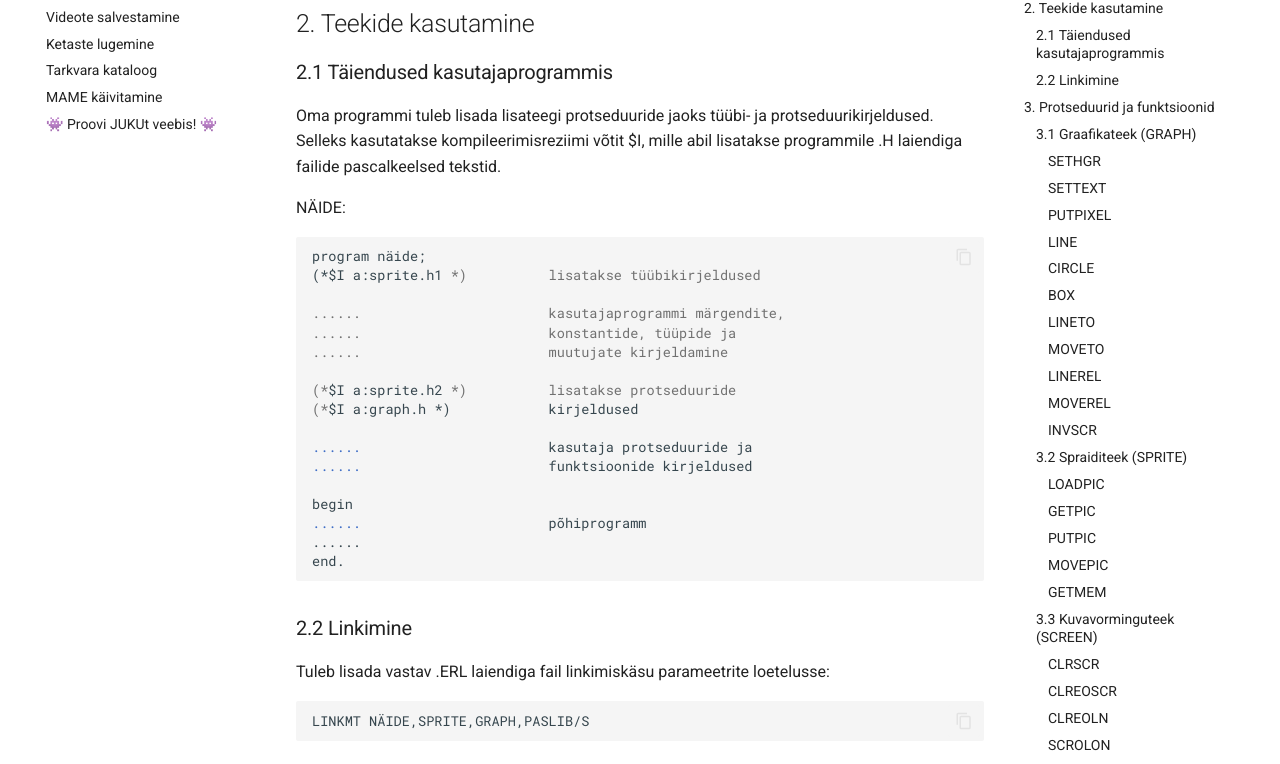
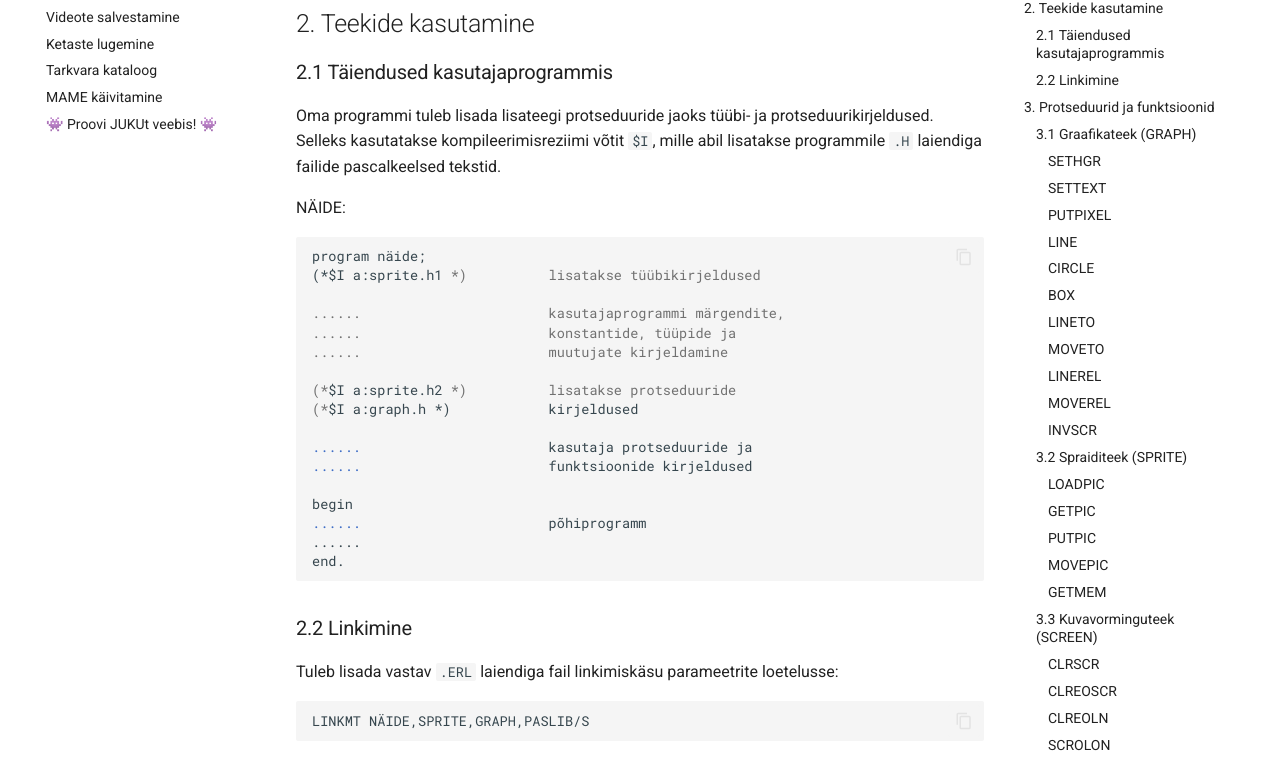
Before and after one commit to infoaed/juku3000, an MkDocs documentation site: the page built from docs/pascal/lisateek.md, in a window 1280 px wide and 1400 px high, scrolled down 2056 px. Shown: the part 154-918 px from the top of the window. Built offline with MkDocs 1.6.1 and Material for MkDocs 9.7.7, drawn with Linux system fonts in a browser that asks for light colours; comment, search, counter and statistics services are not loaded.

Commit message:
Veel vormindust originaalist

````diff
--- a/docs/pascal/lisateek.md
+++ b/docs/pascal/lisateek.md
@@ -117,7 +117,7 @@ Järgmised protseduurid ja funktsioonid on teekides:
 
 Oma  programmi  tuleb  lisada  lisateegi  protseduuride
 jaoks tüübi- ja protseduurikirjeldused.  Selleks kasutatakse
-kompileerimisreziimi võtit $I, mille abil lisatakse programmile .H laiendiga failide pascalkeelsed tekstid.
+kompileerimisreziimi võtit `$I`, mille abil lisatakse programmile `.H` laiendiga failide pascalkeelsed tekstid.
 
 NÄIDE:
 
@@ -144,7 +144,7 @@ end.
 
 ### 2.2 Linkimine
 
-Tuleb  lisada  vastav .ERL laiendiga fail  linkimiskäsu
+Tuleb  lisada  vastav `.ERL` laiendiga fail  linkimiskäsu
 parameetrite loetelusse:
 
 ```
````
